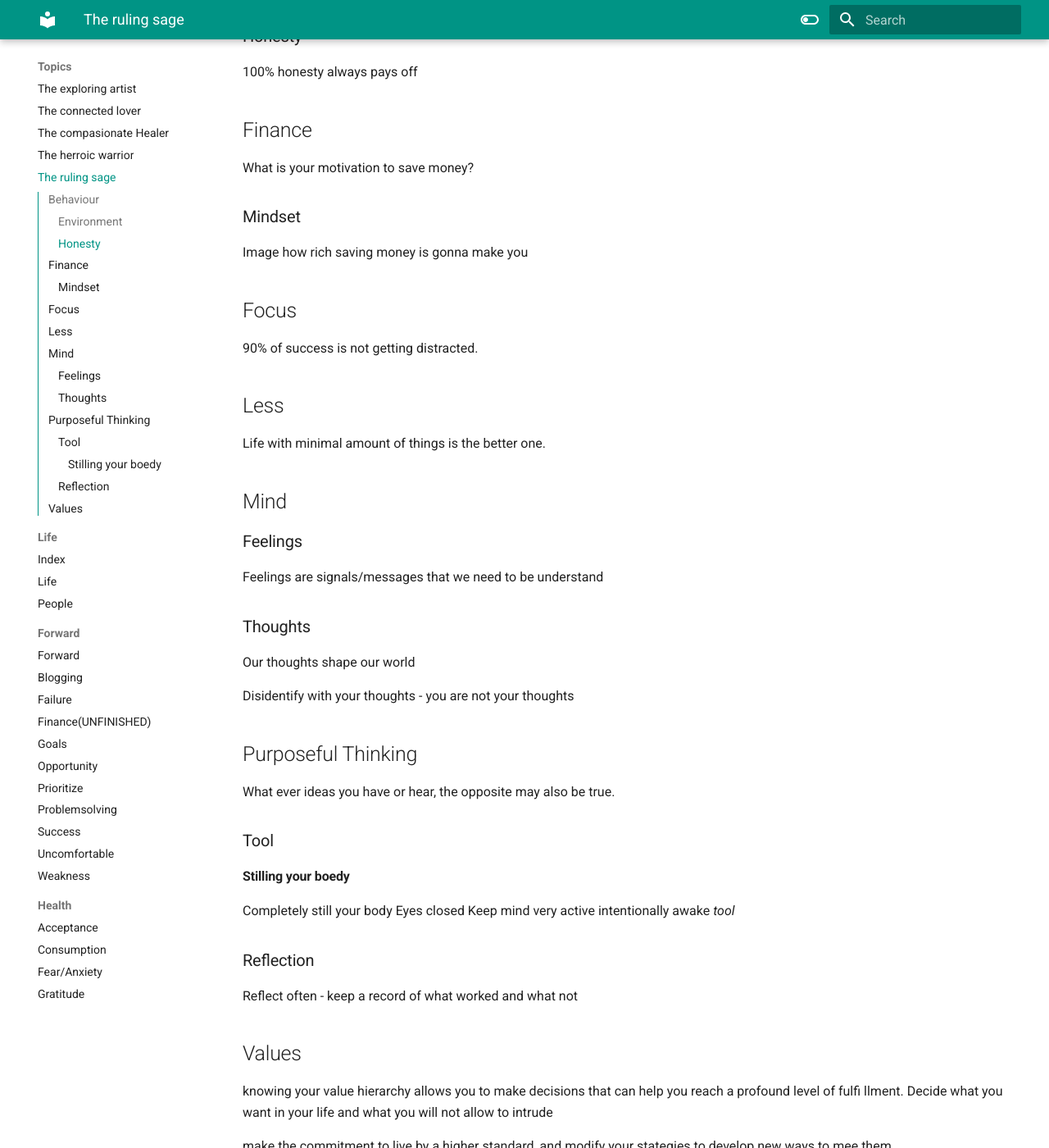
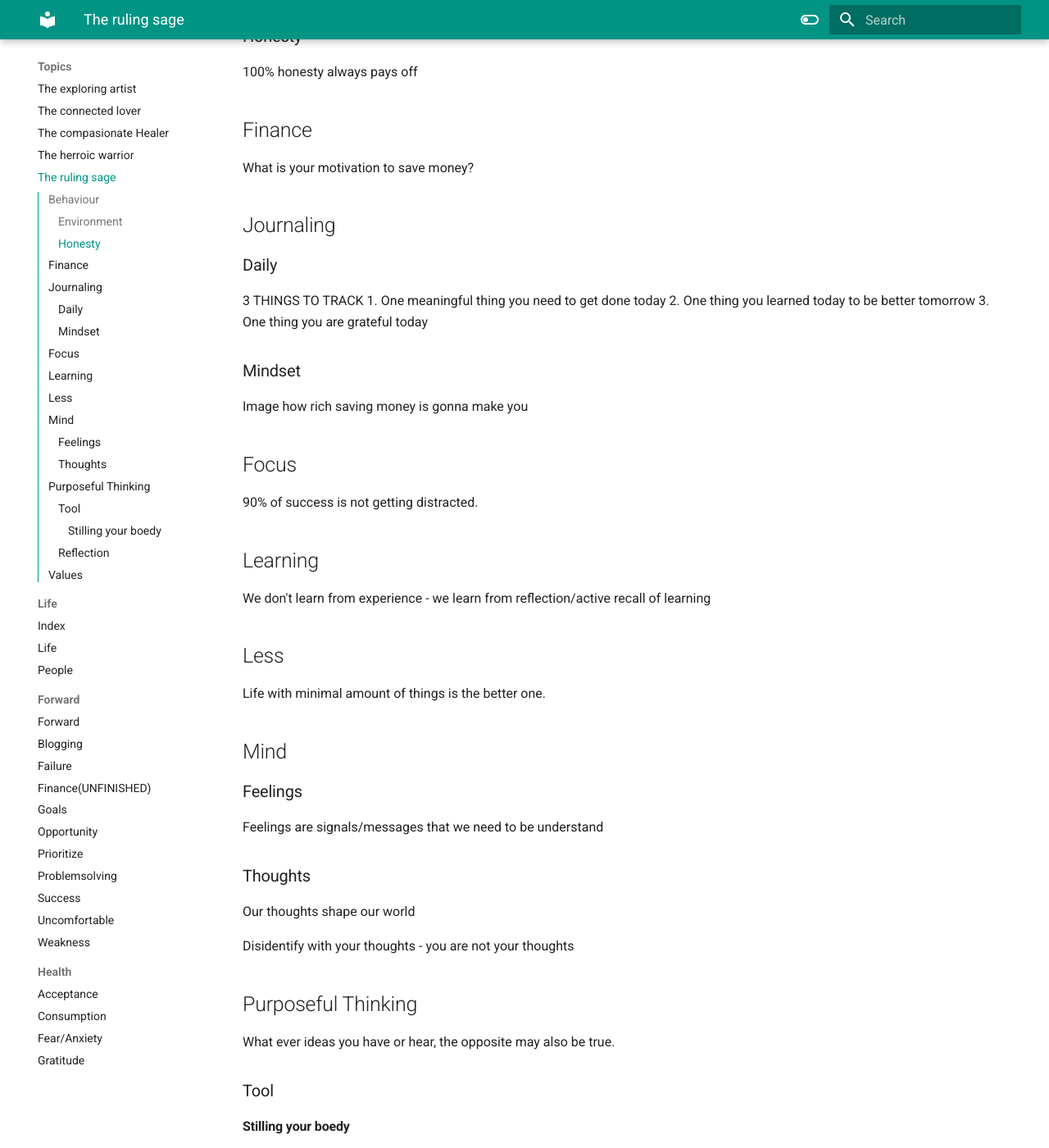
Before and after one commit to levoxtrip/PKB, an MkDocs documentation site: the page built from docs/topics/theSage.md, in a window 1280 px wide and 1400 px high, scrolled down 486 px. Shown: the whole window at 82% size. Built offline with MkDocs 1.6.1 and Material for MkDocs 9.7.7, drawn with Linux system fonts in a browser that asks for light colours; some of the changed text lies outside the part shown.

Commit message:
new info

```diff
--- a/docs/topics/theSage.md
+++ b/docs/topics/theSage.md
@@ -15,11 +15,22 @@ Your environment is stronger than your will - mold your environment so you are n
 ## Finance
 What is your motivation to save money?
 
+## Journaling
+
+### Daily
+3 THINGS TO TRACK
+1. One meaningful thing you need to get done today
+2. One thing you learned today to be better tomorrow
+3. One thing you are grateful today
+
 ### Mindset
 Image how rich saving money is gonna make you
 
 ## Focus
 90% of success is not getting distracted.
+
+## Learning
+We don't learn from experience - we learn from reflection/active recall of learning
 
 ## Less
 Life with minimal amount of things is the better one.
@@ -46,6 +57,7 @@ intentionally awake
 *tool*
 
 ### Reflection
+We don't learn from experience - we learn from reflection on experience
 Reflect often - keep a record of what worked and what not
 
 
```
Also changed, not shown: docs/topics/theConnectedLover.md (+2 -0 lines).
